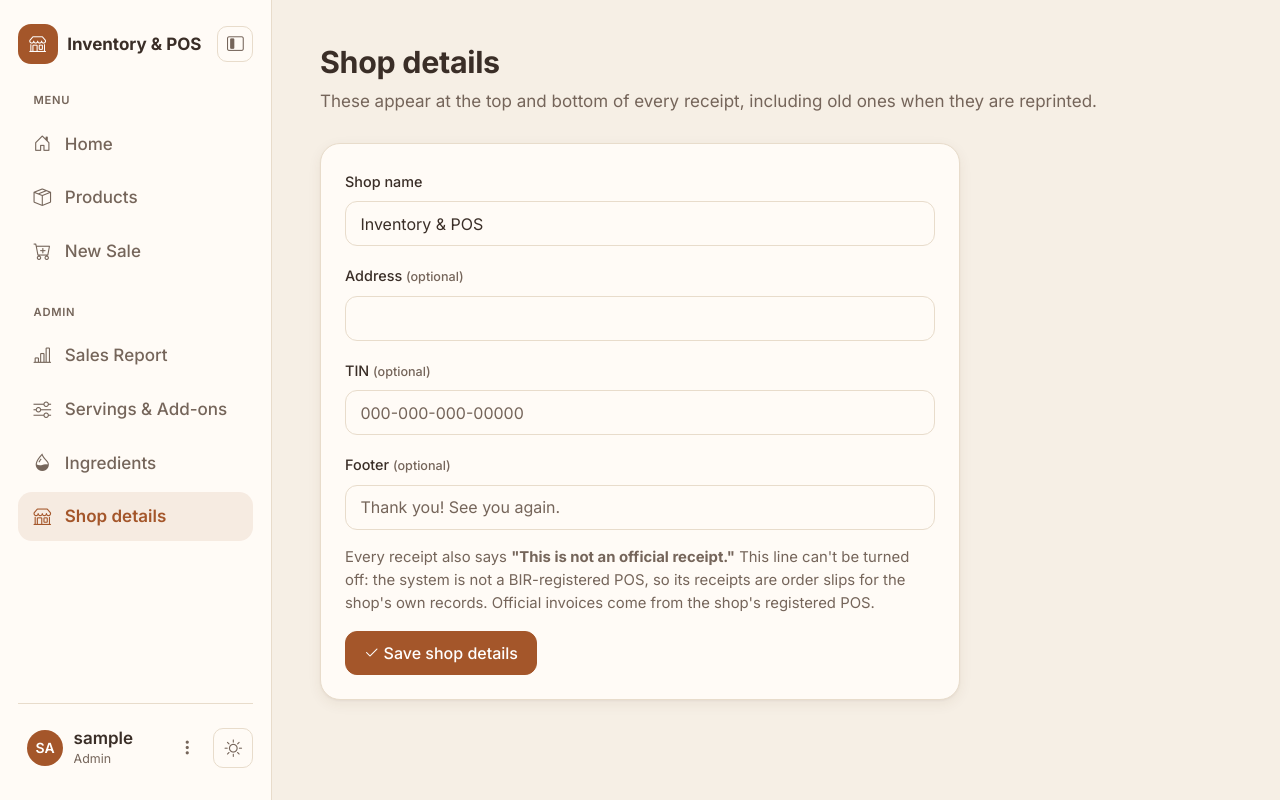
After one commit to JmlAsync/inventory-pos-system, a Flask app: page /settings/shop in a window 1280 px wide. The commit adds this page. Run offline with Flask 3, Linux system fonts and the light colour scheme; the visitor is signed in with stand-in values (Sample User, id 1); data comes from the database, SQL or seed files in the repository; some libraries are stand-ins or nearby versions.

Commit message:
v0.22.0: shop details on receipts and "This is not an official receipt" (F21, SR6)
New admin page Shop details (/settings/shop) for the shop's name,
address, TIN and receipt footer, kept in a one-row shop_profile table
(created at start-up on older databases). Every receipt now shows them,
and always says "This is not an official receipt." The notice is part of
the template, not a setting, so it can't be switched off (SR6; the
report's only Intolerable hazard). Every value is checked on the server
with plain messages; cashiers get 403. tests/test_shop_details.py
(TC-27.1-27.8, 22 checks); checked in Edge on screen and in print
preview. DEC-022 records why.

Co-Authored-By: Claude Opus 5.5 <noreply@anthropic.com>

```diff
--- a/app.py
+++ b/app.py
@@ -1,7 +1,7 @@
 from flask import Flask, render_template, request, redirect, url_for, session, flash
 from flask_login import LoginManager, login_user, logout_user, login_required, current_user
 from werkzeug.security import generate_password_hash, check_password_hash
-from models import db, Product, User, Sale, SaleItem, MenuOption, Ingredient, RecipeItem, IngredientMovement, LoginSession
+from models import db, Product, User, Sale, SaleItem, MenuOption, Ingredient, RecipeItem, IngredientMovement, LoginSession, ShopProfile
 from functools import wraps
 import math
 import os
@@ -1324,7 +1324,56 @@ def complete_sale():
 def receipt(sale_id):
     # Show a saved sale as a printable receipt, built from the copies kept in SaleItem (v0.8.0)
     sale = find_by_id(Sale, sale_id) or abort(404)
-    return render_template('receipt.html', sale=sale)
+    return render_template('receipt.html', sale=sale, shop=shop_profile())   # v0.22.0: the shop's own details
+
+
+# ---------------- Shop details on receipts (v0.22.0, F21, DEC-022) ----------------
+# The receipt shows the shop's name, address, TIN and a footer that the admin sets here, and ALWAYS
+# "This is not an official receipt." (SR6): the system is not a BIR-registered POS, so its receipts
+# must never look like official sales invoices. That line is in the template, not a setting.
+SHOP_LIMITS = {'name': 60, 'address': 120, 'footer': 120}
+
+
+def shop_profile():
+    """The shop's details: the saved row, or the defaults if nothing was saved yet (not stored)."""
+    return db.session.get(ShopProfile, 1) or ShopProfile(name='Inventory & POS', address='', tin='', footer='')
+
+
+def validate_shop_form(form):
+    """Clean values from the Shop details form, or an error message (v0.22.0)."""
+    values = {key: form.get(key, '').strip() for key in ('name', 'address', 'tin', 'footer')}
+    if not values['name']:
+        return None, 'Shop name is required.'
+    labels = {'name': 'Shop name', 'address': 'Address', 'footer': 'Footer'}
+    for key, limit in SHOP_LIMITS.items():
+        if len(values[key]) > limit:
+            return None, f'{labels[key]} can be at most {limit} characters.'
+    # A Philippine TIN is 9 digits, plus a 3- or 5-digit branch code; dashes and spaces are allowed
+    digits = values['tin'].replace('-', '').replace(' ', '')
+    if values['tin'] and (not digits.isdigit() or not digits.isascii() or not 9 <= len(digits) <= 14):
+        return None, 'TIN must have 9 to 14 digits (dashes and spaces are fine), or be left empty.'
+    return values, None
+
+
+@app.route('/settings/shop', methods=['GET', 'POST'])
+@login_required
+@admin_required
+def shop_settings():
+    # Admin page for the shop's name, address, TIN and receipt footer (v0.22.0)
+    shop = shop_profile()
+    if request.method == 'POST':
+        values, error = validate_shop_form(request.form)
+        if error:
+            return render_template('shop_settings.html', shop=request.form, error=error)
+        if shop.id is None:   # first save: create the one row
+            shop.id = 1
+            db.session.add(shop)
+        for key, value in values.items():
+            setattr(shop, key, value)
+        db.session.commit()
+        flash('Shop details saved. They now appear on every receipt.', 'success')
+        return redirect(url_for('shop_settings'))
+    return render_template('shop_settings.html', shop=shop)
 
 
 # ---------------- Sales report (v0.10.0) ----------------
--- a/models.py
+++ b/models.py
@@ -46,6 +46,17 @@ class LoginSession(db.Model):
     user_id = db.Column(db.Integer, db.ForeignKey('user.id'), nullable=False)
     created_at = db.Column(db.DateTime, default=datetime.now, nullable=False)
     last_seen = db.Column(db.DateTime, default=datetime.now, nullable=False)
+
+
+class ShopProfile(db.Model):
+    """The shop's own details for receipts (v0.22.0, F21, DEC-022). One row only (id 1); the owner
+    edits it on Shop details. Kept in the database so it moves with the shop's data."""
+    __tablename__ = 'shop_profile'
+    id = db.Column(db.Integer, primary_key=True)
+    name = db.Column(db.String(60), nullable=False, default='Inventory & POS')
+    address = db.Column(db.String(120), nullable=False, default='')
+    tin = db.Column(db.String(20), nullable=False, default='')       # Tax Identification Number, optional
+    footer = db.Column(db.String(120), nullable=False, default='')   # e.g. "Thank you! See you again."
 
 
 class Sale(db.Model):
--- a/templates/base.html
+++ b/templates/base.html
@@ -74,6 +74,7 @@
                 {{ side_link(request.endpoint, 'sales_report', 'bi-bar-chart-line', 'Sales Report') }}
                 {{ side_link(request.endpoint, 'manage_options', 'bi-sliders', 'Servings & Add-ons', ('edit_recipe',) if recipe_kind == 'option' else ()) }}
                 {{ side_link(request.endpoint, 'ingredients', 'bi-droplet-half', 'Ingredients', ('ingredient_detail', 'ingredients_history')) }}
+                {{ side_link(request.endpoint, 'shop_settings', 'bi-shop', 'Shop details') }}{# v0.22.0 #}
             </nav>
             {% endif %}
 
--- /dev/null
+++ b/templates/shop_settings.html
@@ -0,0 +1,37 @@
+{% extends "base.html" %}
+{% block title %}Shop details{% endblock %}
+{% block content %}
+{# Admin page: the shop's details printed on every receipt (v0.22.0, F21) #}
+<h1>Shop details</h1>
+<p class="page-subtitle">These appear at the top and bottom of every receipt, including old ones when they are reprinted.</p>
+
+{% if error %}<div class="alert alert-danger">{{ error }}</div>{% endif %}
+
+<div class="card" style="max-width: 40rem;"><div class="card-body">
+    <form method="POST" action="{{ url_for('shop_settings') }}">
+        <input type="hidden" name="csrf_token" value="{{ csrf_token() }}">
+        <div class="mb-3">
+            <label class="form-label" for="name">Shop name</label>
+            <input type="text" class="form-control" id="name" name="name" value="{{ shop.name }}" maxlength="60" required>
+        </div>
+        <div class="mb-3">
+            <label class="form-label" for="address">Address <span class="text-body-secondary small">(optional)</span></label>
+            <input type="text" class="form-control" id="address" name="address" value="{{ shop.address }}" maxlength="120">
+        </div>
+        <div class="mb-3">
+            <label class="form-label" for="tin">TIN <span class="text-body-secondary small">(optional)</span></label>
+            <input type="text" class="form-control" id="tin" name="tin" value="{{ shop.tin }}" maxlength="20" inputmode="numeric"
+                   placeholder="000-000-000-00000">
+        </div>
+        <div class="mb-3">
+            <label class="form-label" for="footer">Footer <span class="text-body-secondary small">(optional)</span></label>
+            <input type="text" class="form-control" id="footer" name="footer" value="{{ shop.footer }}" maxlength="120"
+                   placeholder="Thank you! See you again.">
+        </div>
+        <p class="small text-body-secondary">Every receipt also says <strong>"This is not an official receipt."</strong>
+            This line can't be turned off: the system is not a BIR-registered POS, so its receipts are order slips
+            for the shop's own records. Official invoices come from the shop's registered POS.</p>
+        <button type="submit" class="btn btn-primary"><i class="bi bi-check2 me-1" aria-hidden="true"></i>Save shop details</button>
+    </form>
+</div></div>
+{% endblock %}
```
Also changed, not shown: docs/decisions.md (+34 -0 lines), project_documentation_draft.md (+26 -5 lines), templates/receipt.html (+7 -1 lines), tests/check_contract.py (+1 -0 lines), tests/test_shop_details.py (added, +70 -0 lines).
